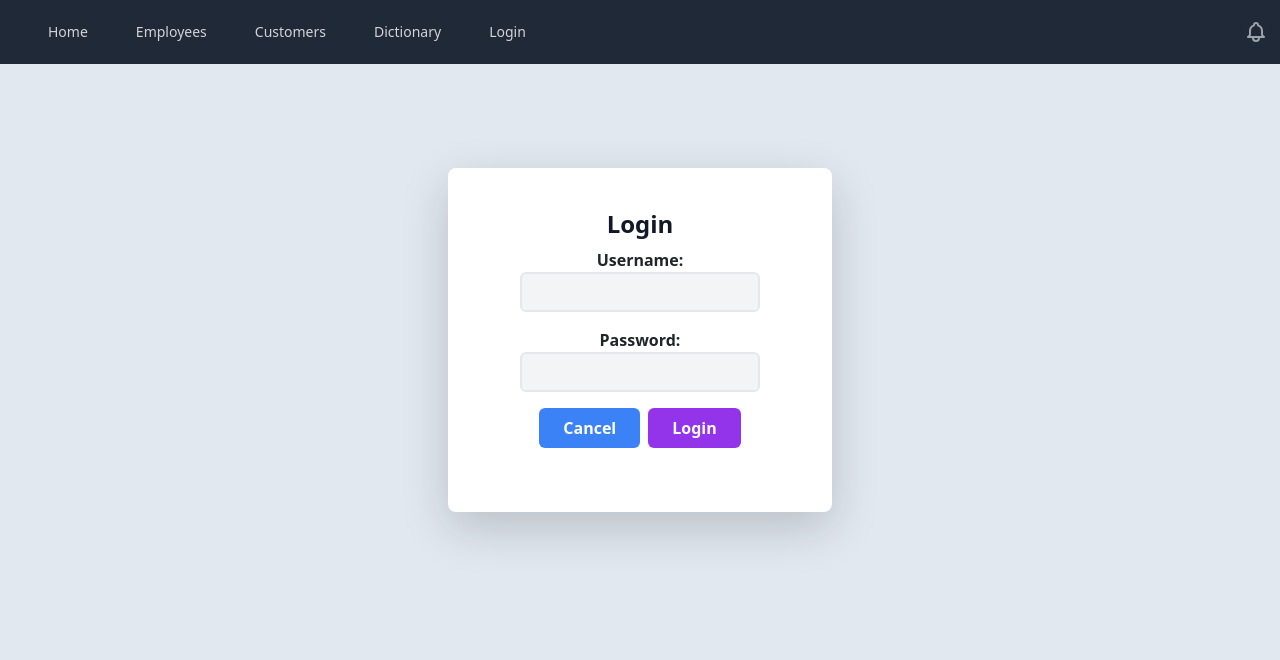
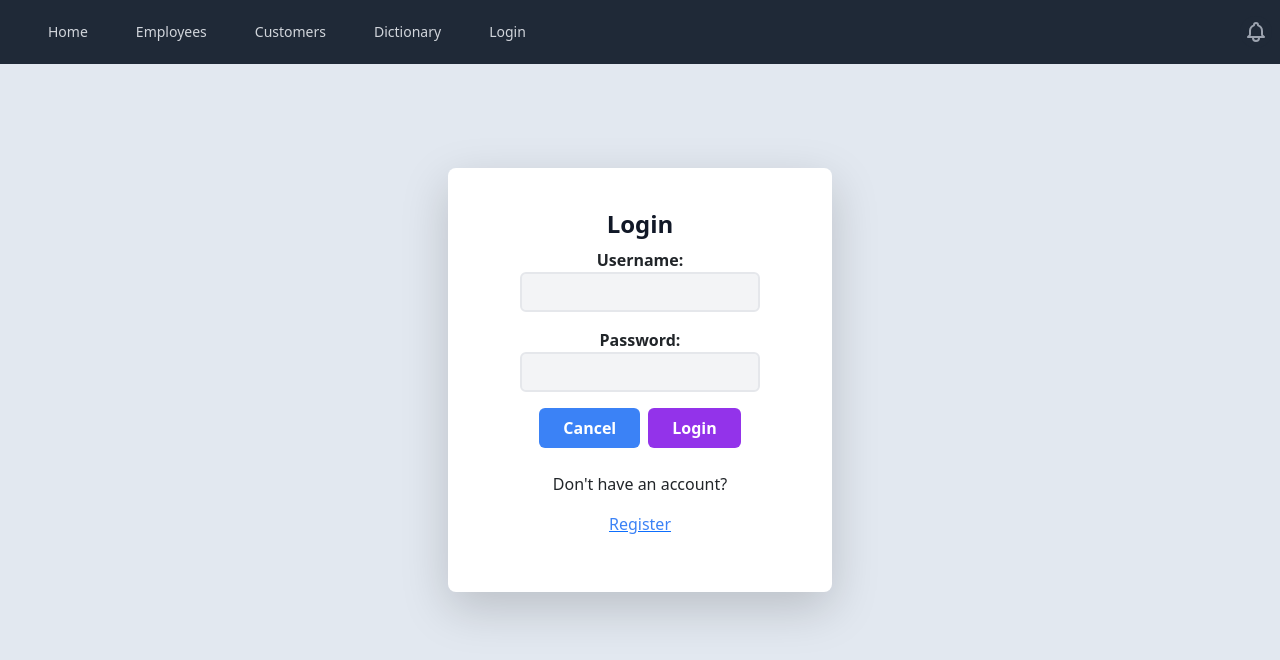
Before and after one commit to IuliiaKonovalova/react_intro, a React (Create React App) app in the folder hello/: page /login in a window 1280 px wide. Shown: the top 660 px of the page. Built offline with nearby package versions, Linux system fonts and the light colour scheme.

Commit message:
Add register link to login page

```diff
--- a/hello/src/pages/Login.js
+++ b/hello/src/pages/Login.js
@@ -94,8 +94,13 @@ return (
             </button>
           </div>
         {/* : null} */}
+        <div className="text-center">
+          <p>Don't have an account?</p>
+          <Link to='/register'>
+            <p className="text-blue-500 hover:text-blue-700">Register</p>
+          </Link>
+        </div>
       </form>
     </div>
-
   );
 };
```
Lines whose indentation alone changed are shown as unchanged.
